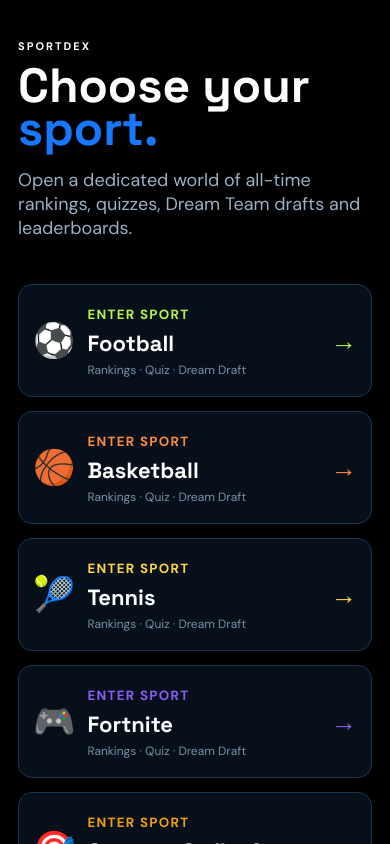
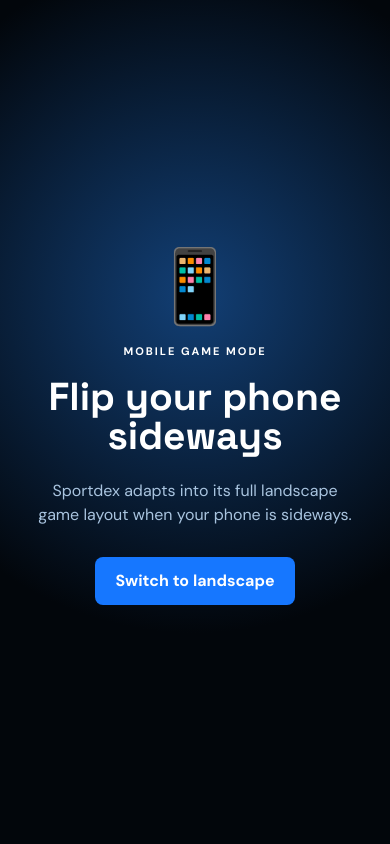
Before and after one commit to MrKhanKu23/MRKHANKU23, a React (Vite) app: page / in a window 390 px wide. Shown: the top 844 px of the page. Built offline with nearby package versions, Linux system fonts and the light colour scheme; no server answers; the database is empty.

Commit message:
switch phone gameplay into landscape mode

```diff
--- a/src/App.tsx
+++ b/src/App.tsx
@@ -3,6 +3,7 @@ import { sports, type Sport } from './lib/sportsData';
 import { loadSportsCatalog } from './lib/sportdexDb';
 import { LandingPage } from './pages/LandingPage';
 import { SportPage } from './pages/SportPage';
+import { LandscapeGate } from './components/LandscapeGate';
 import './components/BlueWhiteTheme.css';
 import './components/SportLinks.css';
 import './components/Mobile.css';
@@ -13,7 +14,7 @@ export default function App() {
   const sportId = window.location.pathname.match(/^\/sports\/([^/]+)\/?$/)?.[1];
   const sport = catalog.find((item) => item.id === sportId);
 
-  if (!sportId) return <LandingPage sports={catalog} />;
+  if (!sportId) return <><LandscapeGate /><LandingPage sports={catalog} /></>;
   if (!sport) return <main className="landing-page"><section className="landing-hero"><p className="eyebrow">404</p><h1>Sport not found.</h1><a href="/">← Return to all sports</a></section></main>;
-  return <SportPage sport={sport} />;
+  return <><LandscapeGate /><SportPage sport={sport} /></>;
 }
--- /dev/null
+++ b/src/components/LandscapeGate.css
@@ -0,0 +1 @@
+.landscape-gate{display:none}@media(max-width:700px) and (orientation:portrait){.landscape-gate{position:fixed;z-index:1000;inset:0;display:flex;align-items:center;justify-content:center;flex-direction:column;padding:30px;text-align:center;background:radial-gradient(circle at 50% 35%,#123f75,#02060b 58%);color:#fff}.landscape-gate .rotate-phone{font-size:72px;animation:turn-phone 1.8s ease-in-out infinite}.landscape-gate h2{margin:8px 0;font:800 clamp(30px,10vw,44px)/1 'Space Grotesk'}.landscape-gate>p:not(.eyebrow){max-width:360px;color:#a9c4df;line-height:1.5}.landscape-gate button{min-height:48px;margin-top:14px;padding:12px 20px;border:0;border-radius:8px;background:#1677ff;color:#fff;font-weight:800}}@keyframes turn-phone{0%,20%,100%{transform:rotate(0)}55%,80%{transform:rotate(90deg)}}
--- /dev/null
+++ b/src/components/LandscapeGate.tsx
@@ -0,0 +1,34 @@
+import { useEffect, useState } from 'react';
+import './LandscapeGate.css';
+
+type OrientationWithLock = ScreenOrientation & { lock?: (orientation: 'landscape') => Promise<void> };
+
+export function LandscapeGate() {
+  const [phonePortrait, setPhonePortrait] = useState(false);
+
+  useEffect(() => {
+    const update = () => setPhonePortrait(window.innerWidth <= 700 && window.innerHeight > window.innerWidth);
+    update();
+    window.addEventListener('resize', update);
+    window.addEventListener('orientationchange', update);
+    return () => { window.removeEventListener('resize', update); window.removeEventListener('orientationchange', update); };
+  }, []);
+
+  async function rotate() {
+    try {
+      if (!document.fullscreenElement) await document.documentElement.requestFullscreen();
+      await (screen.orientation as OrientationWithLock).lock?.('landscape');
+    } catch {
+      // iOS and some browsers require the user to rotate the device manually.
+    }
+  }
+
+  if (!phonePortrait) return null;
+  return <aside className="landscape-gate" role="dialog" aria-label="Rotate phone sideways">
+    <div className="rotate-phone" aria-hidden="true">📱</div>
+    <p className="eyebrow">MOBILE GAME MODE</p>
+    <h2>Flip your phone sideways</h2>
+    <p>Sportdex adapts into its full landscape game layout when your phone is sideways.</p>
+    <button onClick={rotate}>Switch to landscape</button>
+  </aside>;
+}
```
